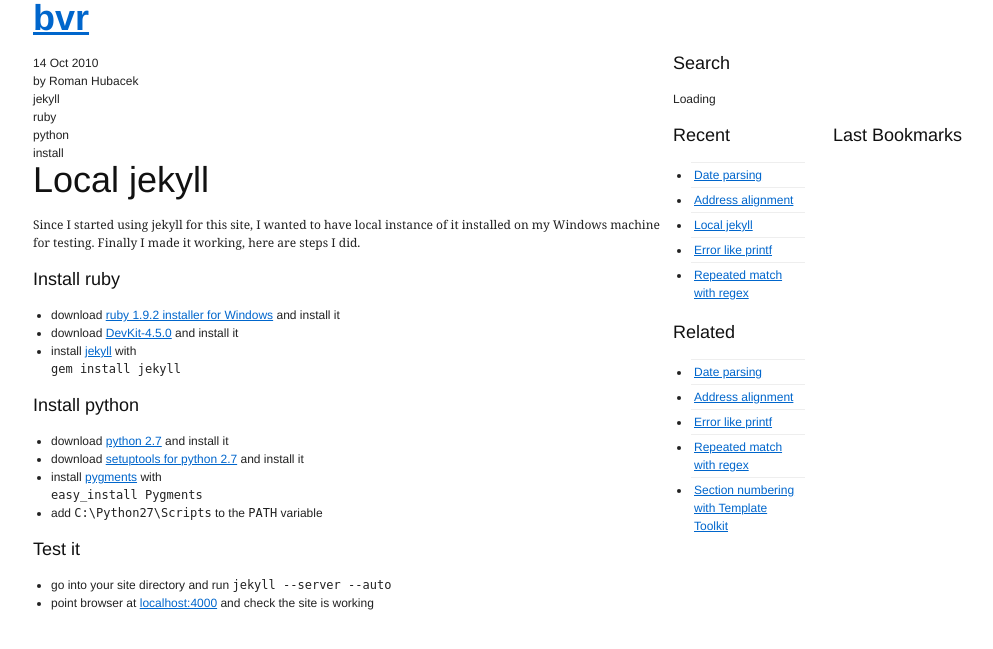
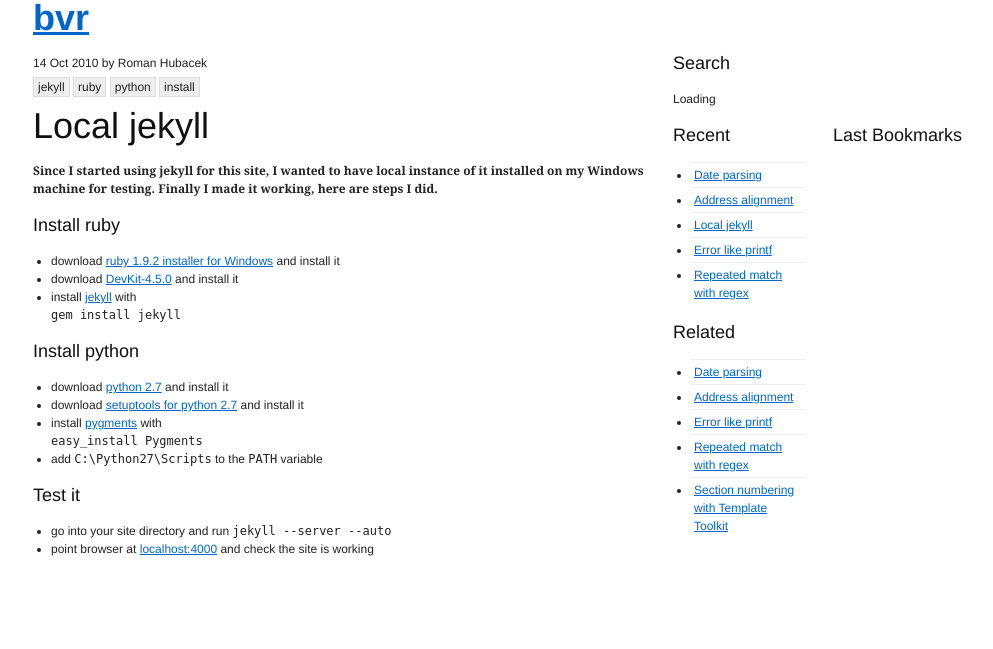
Before and after one commit to bvr/bvr.github.io, a Jekyll site: the page built from _posts/2010-10-14-local-jekyll.md, in a window 1280 px wide. Shown: the top 649 px of the page, without its empty margins (132-1125 px from the left). Built offline with Jekyll 4.4.1, drawn with Linux system fonts in a browser that asks for light colours; Markdown is read by kramdown in place of the engine named in the settings; comment, search, counter and statistics services are not loaded.

Commit message:
Slightly updated styling of tags and post header.

```diff
--- a/_layouts/post.html
+++ b/_layouts/post.html
@@ -2,10 +2,12 @@
 layout: default
 ---
     <div class="span-16">
-        <div id="date"><time datetime="{{ page.date }}" pubdate>{{ page.date | date_to_string }}</time></div><div class="author"> by Roman Hubacek</div>
+        <div class="date"><time datetime="{{ page.date }}" pubdate>{{ page.date | date_to_string }}</time></div><div class="author"> by Roman Hubacek</div>
+        <div class="tags">
         {% for tag in page.tags %}
         <div class="tag">{{ tag }}</div>
         {% endfor %}
+        </div>
         <h1>{{ page.title }}</h1>
 
         {% if page.perex != '' %}
--- a/css/bvr.css
+++ b/css/bvr.css
@@ -3,6 +3,11 @@ pre, code, tt {font:12px "Dejavu Sans Mono", Monaco, 'andale mono', 'lucida cons
 p { font-family: Georgia }
 
 li.post { border-top: 1px solid #eee; padding: 0.25em; }
+
+.date, .tag, .author  { display: inline }
+.perex { font-weight: bold }
+.tag   { display: inline; padding: 2px 4px; background-color: #eee; border: solid 1px #ddd }
+.tags  { padding-top: 0.5em; padding-bottom: 1em; }
 
 /* Bookmarks styling */
 h2.sidebar-title { display: none }
```
